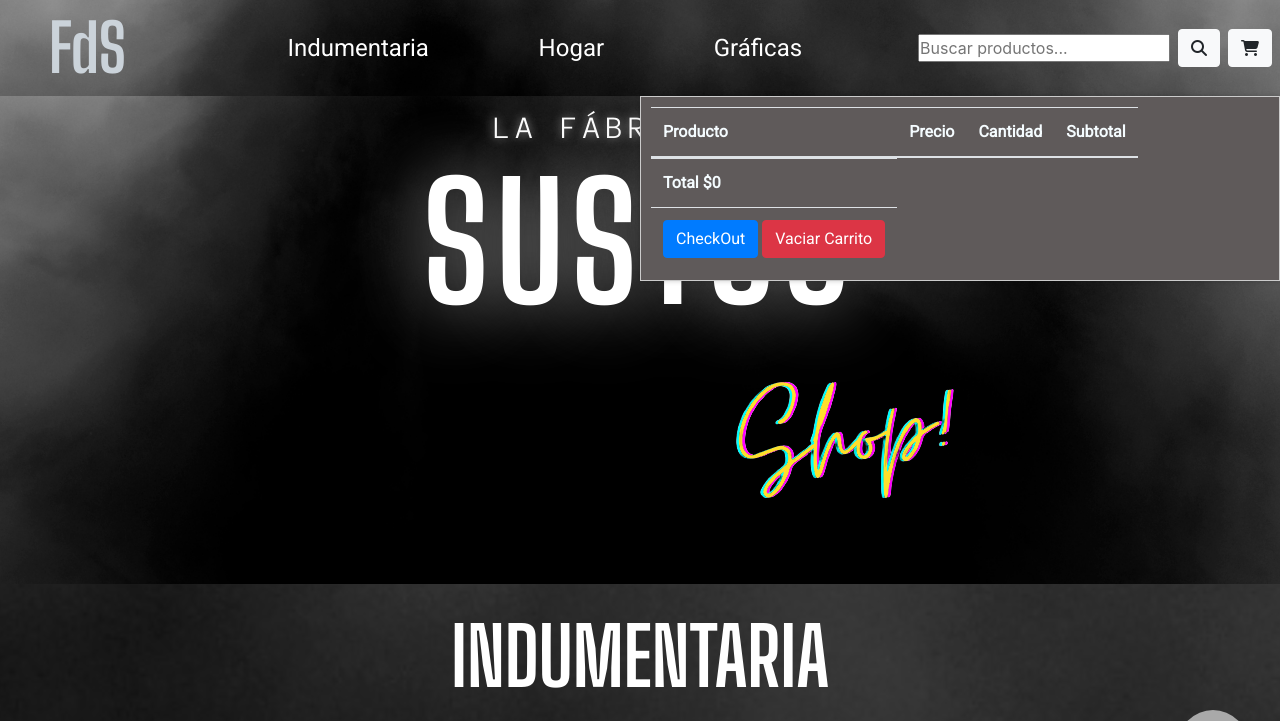
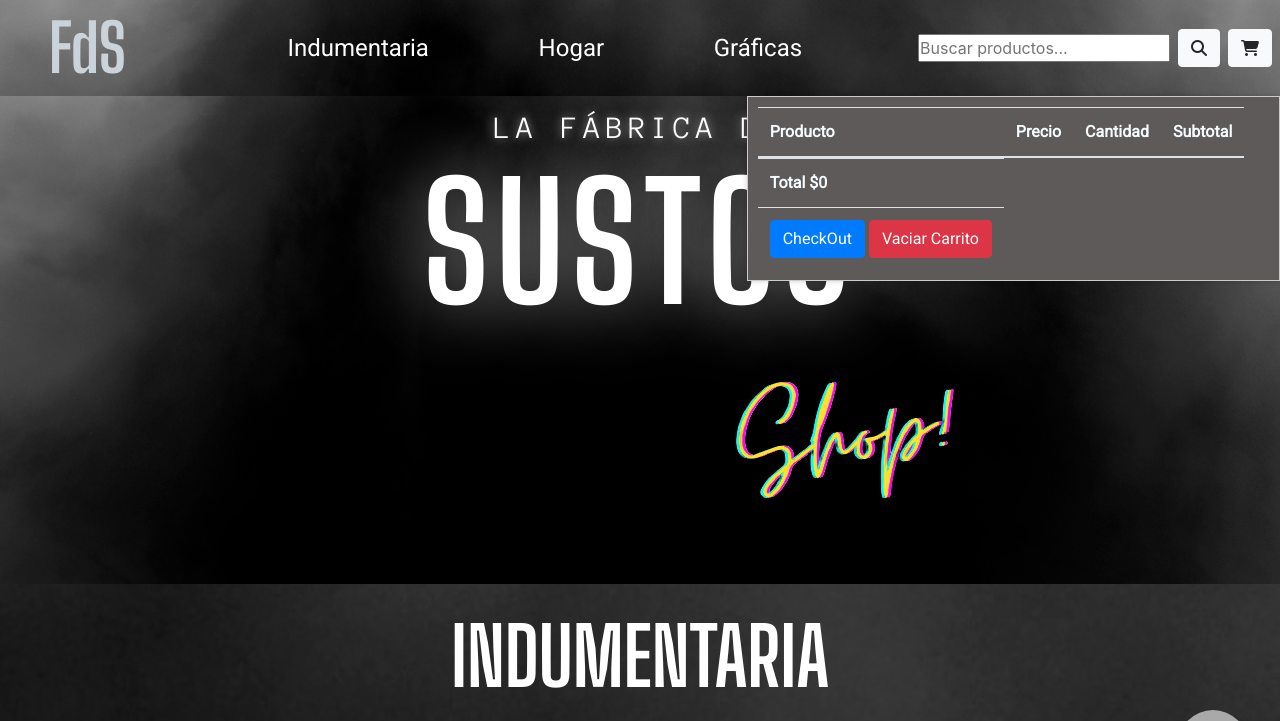
Before and after one commit to Verofw/Preentrega3.Faeinschtein, a plain HTML site: page index.html in a window 1280 px wide. Both pictures are taken after a click on the element 1250 px from the left and 48 px from the top of the page. Shown: the top 721 px of the page. Drawn offline with nearby package versions, Linux system fonts and the light colour scheme; some packages are replaced by stand-ins of ours; a script that the page names is missing.

Commit message:
corrijo html

```diff
--- a/index.html
+++ b/index.html
@@ -55,7 +55,7 @@
                 <div id="carritoIcon">
                     <div class="btn btn-light mr-2 ml-2"><i class="fa-solid fa-cart-shopping "></i></div>
                     <div class="container-fluid d-flex justify-content-center" id="contenedorTabla">
-                        <table class="table col-6" id="carritoLista">
+                        <table class="table col-5" id="carritoLista">
                             <thead>
                                 <tr>
                                     <th scope="col">Producto</th>
```
